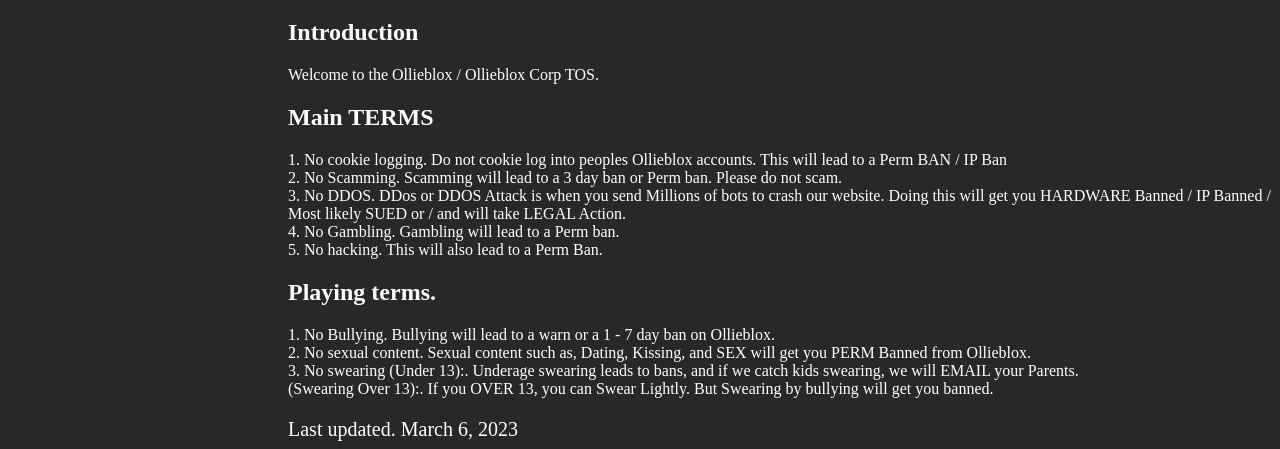
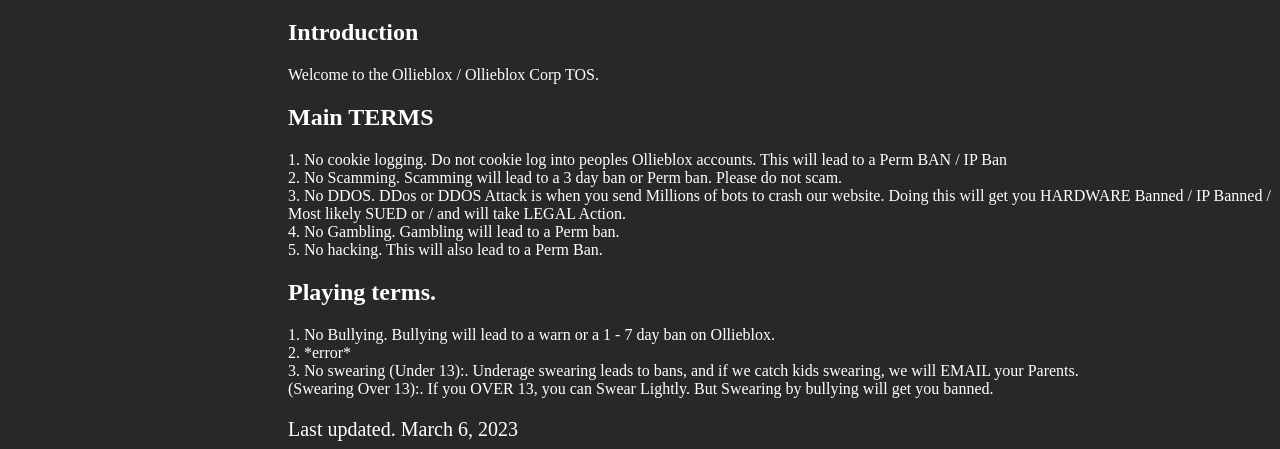
Before and after one commit to TotallyNotTG/en.help.tgblox, a plain HTML site: page terms/terms-of-service.html in a window 1280 px wide. Shown: the part 156-605 px from the top of the page. Drawn offline with Linux system fonts and the light colour scheme; a web font is replaced by a local one.

Commit message:
Update terms-of-service.html

```diff
--- a/terms/terms-of-service.html
+++ b/terms/terms-of-service.html
@@ -70,7 +70,7 @@
             <h1>Playing terms.</h1>
             <p>1. No Bullying. Bullying will lead to a warn or a 1 - 7 day ban on Ollieblox.
                 <br>
-               2. No sexual content. Sexual content such as, Dating, Kissing, and SEX will get you PERM Banned from Ollieblox.
+               2. *error*
                <br>
                3. No swearing (Under 13):. Underage swearing leads to bans, and if we catch kids swearing, we will EMAIL your Parents.
                <br>
```
